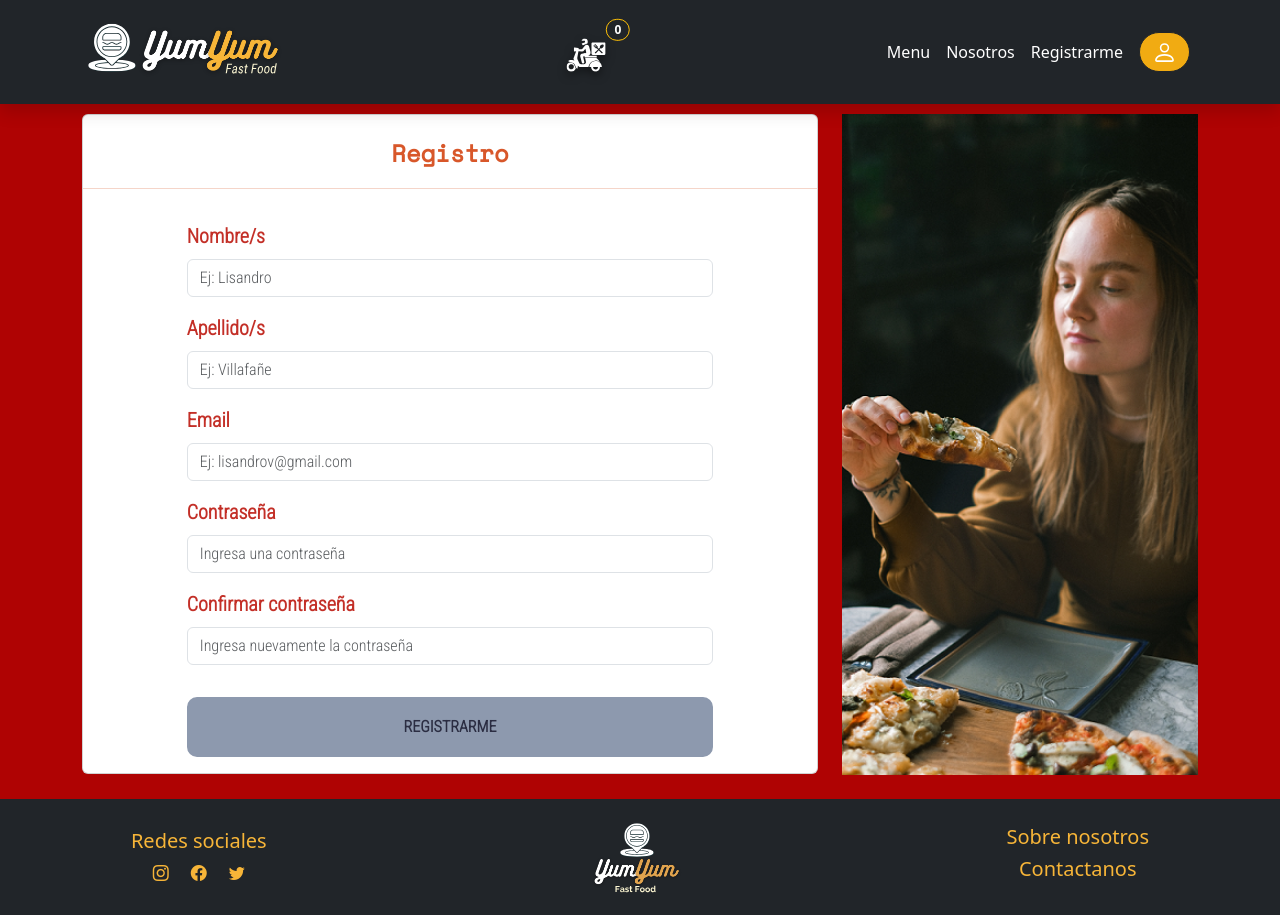
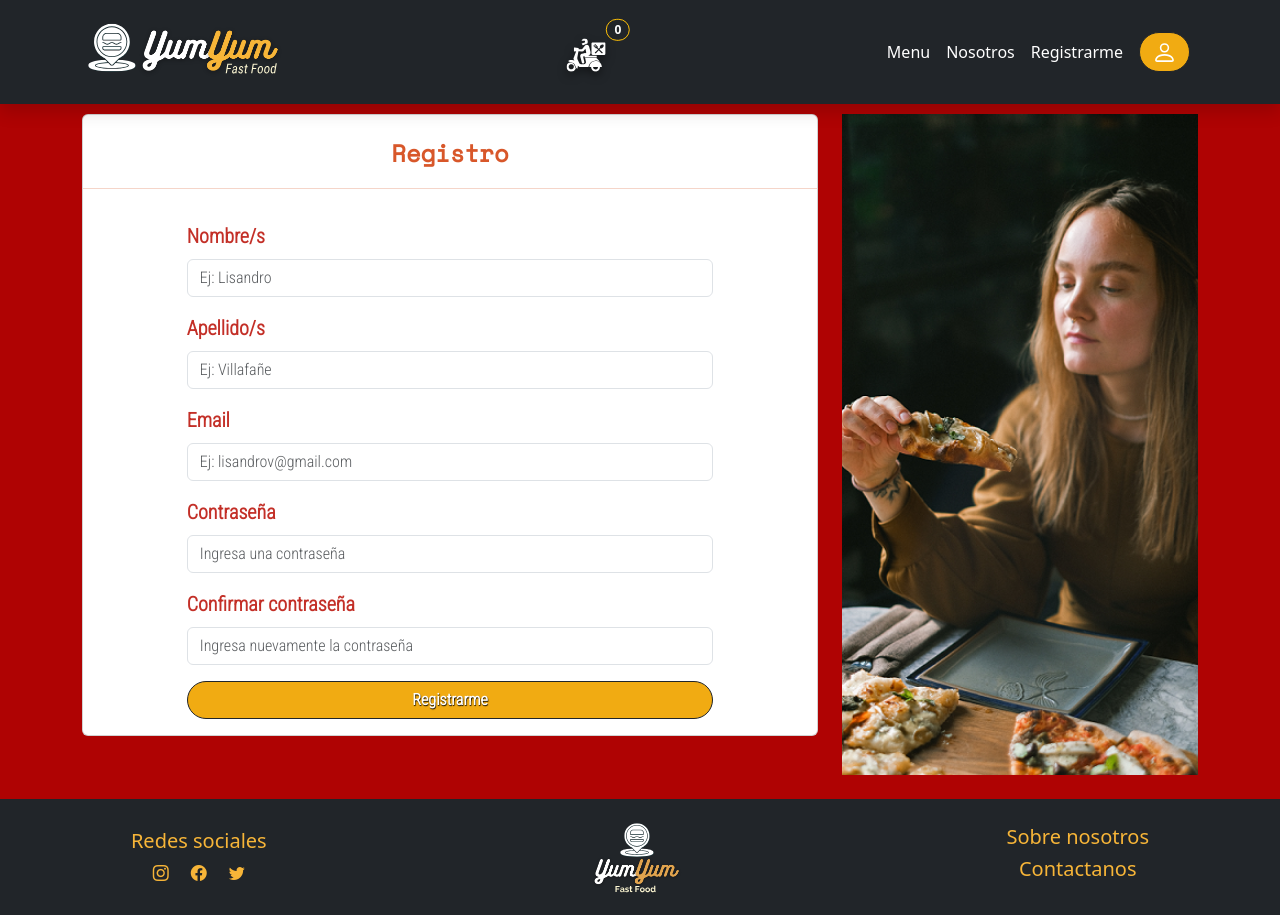
Before and after one commit to lourdesgarciafyl/PF-YumYum-frontend, a React (Vite) app: page /registro in a window 1280 px wide. Built offline with nearby package versions, Linux system fonts and the light colour scheme; no server answers.

Commit message:
Se corrige cambio de Color y estilo en  btn "Registrarme"

```diff
--- a/src/components/views/Registro.jsx
+++ b/src/components/views/Registro.jsx
@@ -177,8 +177,8 @@ const Registro = ({ setUsuarioLogueado }) => {
     {errors.confirmarPassword?.message}
   </Form.Text>
 </Form.Group>
-                <Button type="submit" className="w-100 btnRegistrarme fw-bold">
-                  REGISTRARME
+                <Button type="submit" className="w-100 btn-dark  fw-bold">
+                  Registrarme
                 </Button>
               </Form>
             </Card.Body>
--- a/src/css/registro.css
+++ b/src/css/registro.css
@@ -12,27 +12,7 @@
   box-shadow: 0 0 0 0.25rem #f7b538 !important;
   border-color: transparent;
 }
-.btnRegistrarme {
-  margin-top: 2rem;
-  display: block;
-  width: 100%;
-  background-color: #8d99ae;
-  text-decoration: none;
-  color: #2b2d42;
-  padding: 1rem 2rem;
-  border: 2px solid #8d99ae;
-  border-radius: 10px;
-  text-align: center;
-  font-size: 1rem;
-  font-weight: 900;
-  text-transform: uppercase;
-  transition-property: background-color;
-  transition-duration: 0.3s;
-}
-.btnRegistrarme:hover {
-  background-color: #d8572a;
-  border: 2px solid #d8572a;
-}
+
 @media (max-width: 576px) {
   .letraForm {
     font-size: 10px;
```
